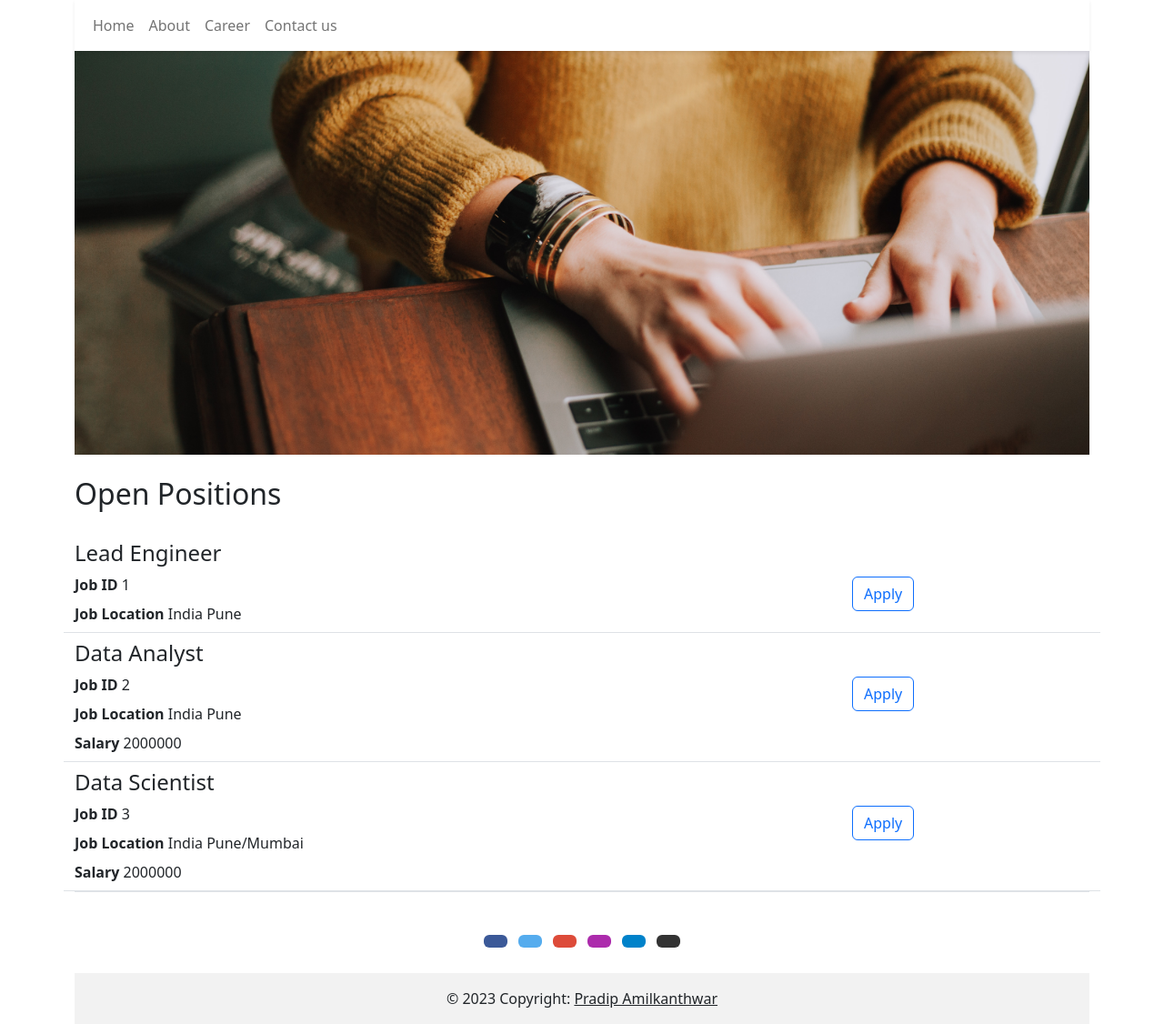
After one commit to pradip-amilkanthwar/career-website, a Flask app: page /career in a window 1280 px wide. The commit adds this page. Shown: the whole page at 91% size. Run offline with Flask 3, Linux system fonts and the light colour scheme; some libraries are stand-ins or nearby versions.

Commit message:
Added requirements.txt

```diff
--- a/app.py
+++ b/app.py
@@ -1,4 +1,6 @@
-from flask import Flask, render_template, jsonify
+from flask import Flask, jsonify, render_template
+
+from database import get_db_connection
 
 app = Flask(__name__)
 
@@ -31,5 +33,23 @@ def list_jobs():
   return jsonify(JOBS)
 
 
+@app.route('/career')
+def career_opportunities():
+  return render_template('career.html',
+                         jobs=JOBS,
+                         company_name='Sample Career Website')
+
+
+@app.route('/api/books')
+def index():
+  conn = get_db_connection()
+  cur = conn.cursor()
+  cur.execute('SELECT * FROM books;')
+  books = cur.fetchall()
+  cur.close()
+  conn.close()
+  return render_template('index.html', books=books)
+
+
 if __name__ == '__main__':
   app.run(host='0.0.0.0', debug=True)
--- /dev/null
+++ b/database.py
@@ -0,0 +1,17 @@
+import os
+import psycopg2
+from flask import Flask, render_template
+
+app = Flask(__name__)
+
+DB_USERNAME = 'postgres'
+DB_PASSWORD = '@Milkanthwar12'
+DB_HOST = 'localhost'
+DATABASE = 'flask_db'
+
+def get_db_connection():
+    conn = psycopg2.connect(host=f'{DB_HOST}',
+                            database=f'{DATABASE}',
+                            user=f'{DB_USERNAME}',
+                            password=f'{DB_PASSWORD}')
+    return conn
--- a/pyproject.toml
+++ b/pyproject.toml
@@ -7,6 +7,8 @@ authors = ["Your Name <you@example.com>"]
 [tool.poetry.dependencies]
 python = ">=3.10.0,<3.11"
 flask = "^3.0.0"
+psycopg2 = "^2.9.9"
+consultor = "^0.2.0"
 
 [tool.pyright]
 # https://github.com/microsoft/pyright/blob/main/docs/configuration.md
--- a/requirements.txt
+++ b/requirements.txt
@@ -0,0 +1,2 @@
+Flask
+gunicorn
--- /dev/null
+++ b/templates/career.html
@@ -0,0 +1,16 @@
+{% include 'open-nav.html' %}
+{% include 'header.html' %}
+      <div class="mt-6 mb-6">
+        <img id="home-banner" class="img-fluid" src="/static/home-banner.jpg" width="100%" height="350" alt="Career Website">
+      </div>
+
+<div class="mb-4 mt-4">
+  <h2 class="mb-4 mt-4">Open Positions</h2>
+</div>
+
+<div class="text-left mb-3 mt-6 border-bottom">{% for job in jobs %}
+    {% include 'job-item.html' %}
+  {% endfor %}
+</div>
+{% include 'footer.html' %}
+{% include 'close-nav.html' %}
--- /dev/null
+++ b/templates/close-nav.html
@@ -0,0 +1,3 @@
+</div>
+  </body>
+</html>
--- a/templates/header.html
+++ b/templates/header.html
@@ -19,13 +19,13 @@
             <a class="nav-link" aria-current="page" href="#">Home</a>
           </li>
           <li class="nav-item">
-            <a class="nav-link" href="#">About</a>
+            <a class="nav-link" href="/">About</a>
           </li>
           <li class="nav-item">
-            <a class="nav-link" href="#">Career</a>
+            <a class="nav-link" href="/career">Career</a>
           </li>
           <li class="nav-item">
-            <a class="nav-link" href="#">Contact us</a>
+            <a class="nav-link" href="/">Contact us</a>
           </li>
         </ul>
       </div>
--- a/templates/job-item.html
+++ b/templates/job-item.html
@@ -19,6 +19,6 @@
       {% endif %}
   </div>
   <div class="col-3 mt-5">
-      <button type="button" class="btn btn-outline-primary">Apply</button>
+      <a href="mailto:mailto:pmamilkanthwar@gmail.com?subject=Application%20for {{job['title']}}&body=Your%20name%3A%20%3Cyour%20name%20here%3E%0D%0A%0D%0AResume%20link%3A%20%3Cresume%20link%3E%0D%0A%0D%0ALinkedIn%20profile%20link%3A%20%3CLinkedIn%20profile%20link%3E" type="button" class="btn btn-outline-primary">Apply</a>
   </div>
 </div>
--- /dev/null
+++ b/templates/open-nav.html
@@ -0,0 +1,17 @@
+<!DOCTYPE html>
+<html>
+  <head>
+    <title>Career Website</title>
+    <meta charset="utf-8">
+    <meta name="viewport" content="width=device-width, initial-scale=1">
+    <link href="https://cdn.jsdelivr.net/npm/bootstrap@5.2.3/dist/css/bootstrap.min.css" rel="stylesheet" integrity="sha384-rbsA2VBKQhggwzxH7pPCaAqO46MgnOM80zW1RWuH61DGLwZJEdK2Kadq2F9CUG65" crossorigin="anonymous">
+    <style>
+    #home-banner{
+      height:500px;
+      width:100%;
+      object-fit:cover;
+    }
+    </style>
+  </head>
+  <body>
+    <div class="container">
```
Also changed, not shown: templates/home.html (+2 -26 lines), 2 other files.
